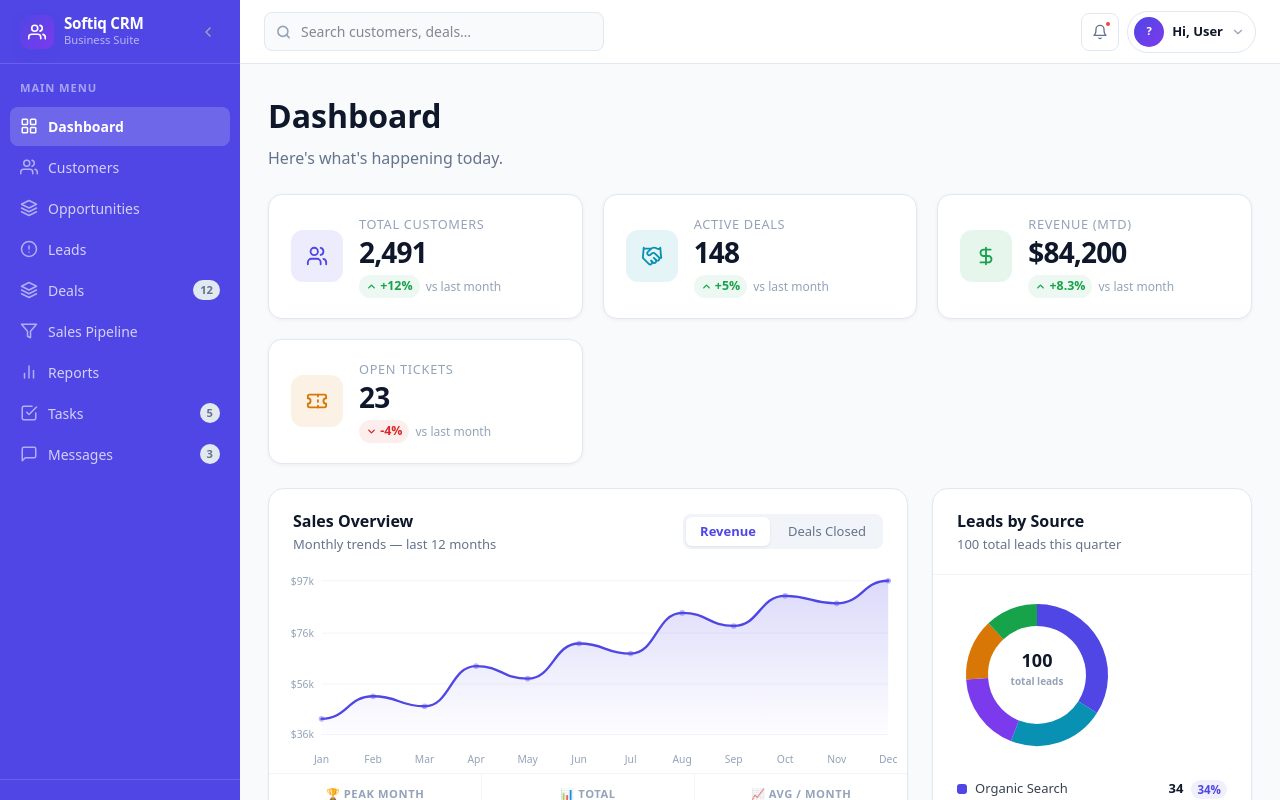
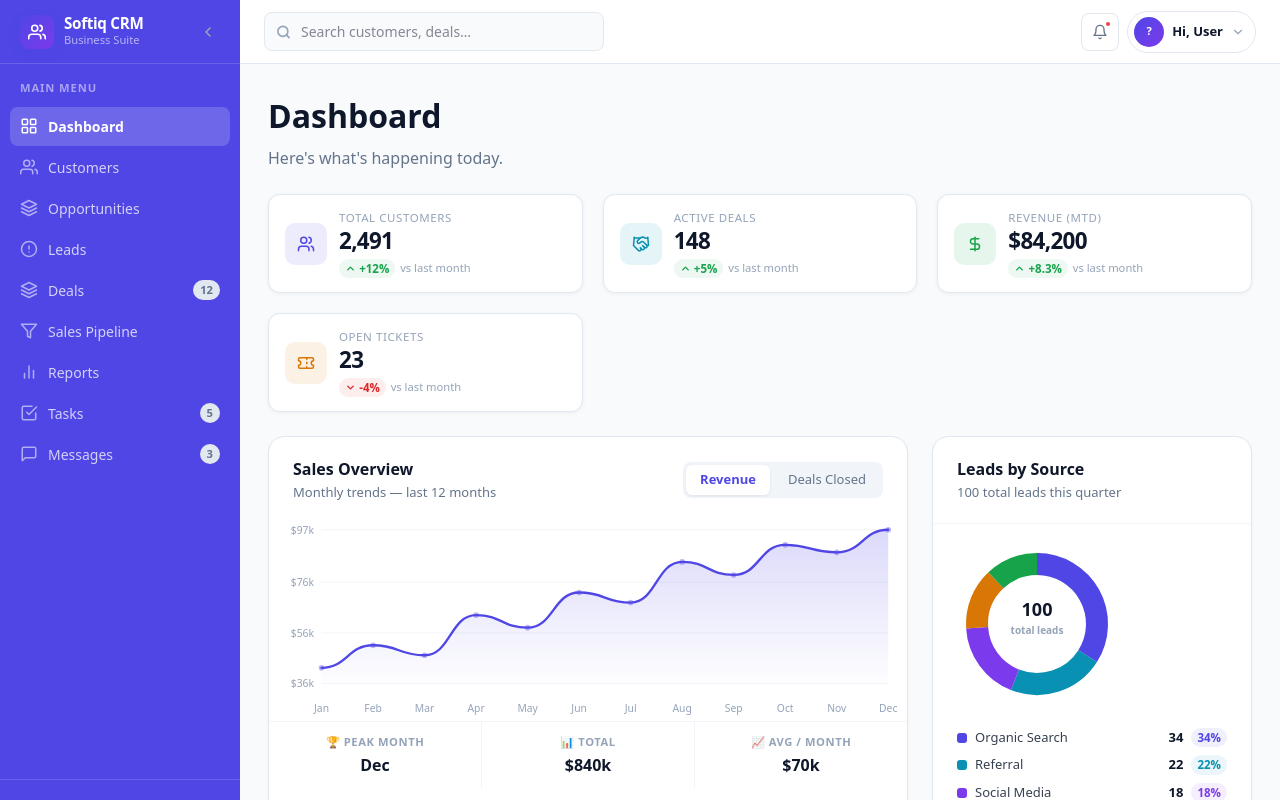
Before and after one commit to UnzaShaikh/Softiq-CRM-System, a Next.js app in the folder frontend/: page /dashboard in a window 1280 px wide. Shown: the top 800 px of the page. Built offline with nearby package versions, Linux system fonts and the light colour scheme.

Commit message:
fix: smaller dashboard stat cards - reduced padding, icon and font sizes

```diff
--- a/frontend/src/app/dashboard/page.tsx
+++ b/frontend/src/app/dashboard/page.tsx
@@ -19,7 +19,7 @@ const stats = [
     change: "+12%",
     up: true,
     color: "#4f46e5",
-    icon: <Users size={22} />,
+    icon: <Users size={18} />,
   },
   {
     label: "Active Deals",
@@ -27,7 +27,7 @@ const stats = [
     change: "+5%",
     up: true,
     color: "#0891b2",
-    icon: <Handshake size={22} />,
+    icon: <Handshake size={18} />,
   },
   {
     label: "Revenue (MTD)",
@@ -35,7 +35,7 @@ const stats = [
     change: "+8.3%",
     up: true,
     color: "#16a34a",
-    icon: <DollarSign size={22} />,
+    icon: <DollarSign size={18} />,
   },
   {
     label: "Open Tickets",
@@ -43,7 +43,7 @@ const stats = [
     change: "-4%",
     up: false,
     color: "#d97706",
-    icon: <Ticket size={22} />,
+    icon: <Ticket size={18} />,
   },
 ];
 
--- a/frontend/src/app/globals.css
+++ b/frontend/src/app/globals.css
@@ -1192,21 +1192,21 @@ body {
 ════════════════════════════════════════ */
 .stat-card-dashboard {
   background: #ffffff;
-  border-radius: 0.875rem;
-  padding: 1.25rem 1.375rem;
+  border-radius: 0.75rem;
+  padding: 0.875rem 1rem;
   border: 1px solid #e2e8f0;
   box-shadow: 0 1px 4px rgba(0,0,0,0.05);
   display: flex;
   align-items: center;
-  gap: 1rem;
+  gap: 0.75rem;
   transition: box-shadow 0.2s ease, transform 0.2s ease;
   cursor: default;
 }
 
 .stat-card-dashboard-icon {
-  width: 52px;
-  height: 52px;
-  border-radius: 0.75rem;
+  width: 42px;
+  height: 42px;
+  border-radius: 0.625rem;
   display: flex;
   align-items: center;
   justify-content: center;
@@ -1216,13 +1216,13 @@ body {
 .stat-card-dashboard-content {
   display: flex;
   flex-direction: column;
-  gap: 0.2rem;
+  gap: 0.15rem;
   min-width: 0;
 }
 
 .stat-card-dashboard-label {
   margin: 0;
-  font-size: 0.8rem;
+  font-size: 0.72rem;
   font-weight: 500;
   color: #94a3b8;
   text-transform: uppercase;
@@ -1232,7 +1232,7 @@ body {
 
 .stat-card-dashboard-value {
   margin: 0;
-  font-size: 1.75rem;
+  font-size: 1.4rem;
   font-weight: 700;
   color: #0f172a;
   letter-spacing: -0.03em;
@@ -1242,31 +1242,31 @@ body {
 .stat-card-dashboard-change {
   display: flex;
   align-items: center;
-  gap: 0.375rem;
-  margin-top: 0.25rem;
+  gap: 0.3rem;
+  margin-top: 0.2rem;
 }
 
 .stat-card-dashboard-badge {
   display: inline-flex;
   align-items: center;
   gap: 0.2rem;
-  font-size: 0.775rem;
+  font-size: 0.72rem;
   font-weight: 700;
-  padding: 2px 7px;
+  padding: 1px 6px;
   border-radius: 9999px;
 }
 
 .stat-card-dashboard-since {
-  font-size: 0.75rem;
+  font-size: 0.7rem;
   color: #94a3b8;
   font-weight: 500;
 }
 
 @media (max-width: 640px) {
   .stat-card-dashboard {
-    padding: 1rem;
+    padding: 0.75rem;
   }
   .stat-card-dashboard-value {
-    font-size: 1.5rem;
+    font-size: 1.25rem;
   }
 }
```
